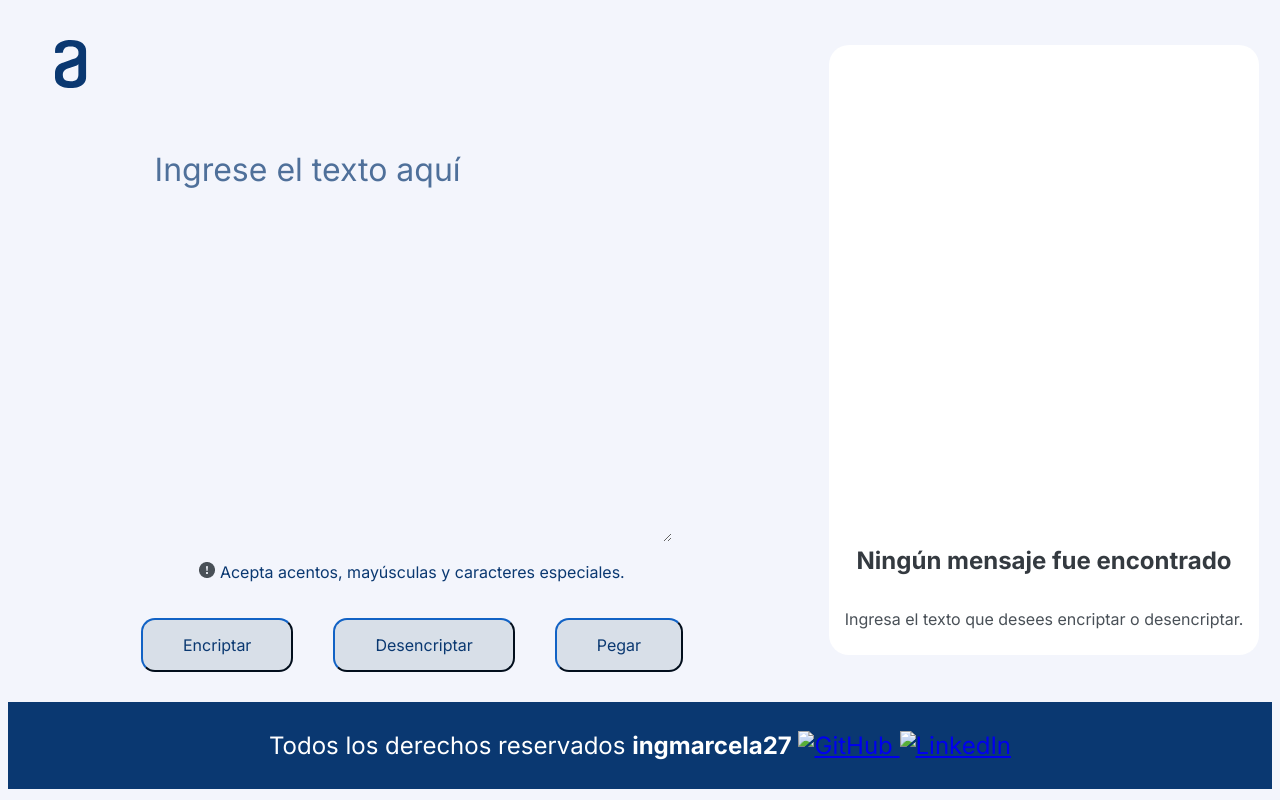
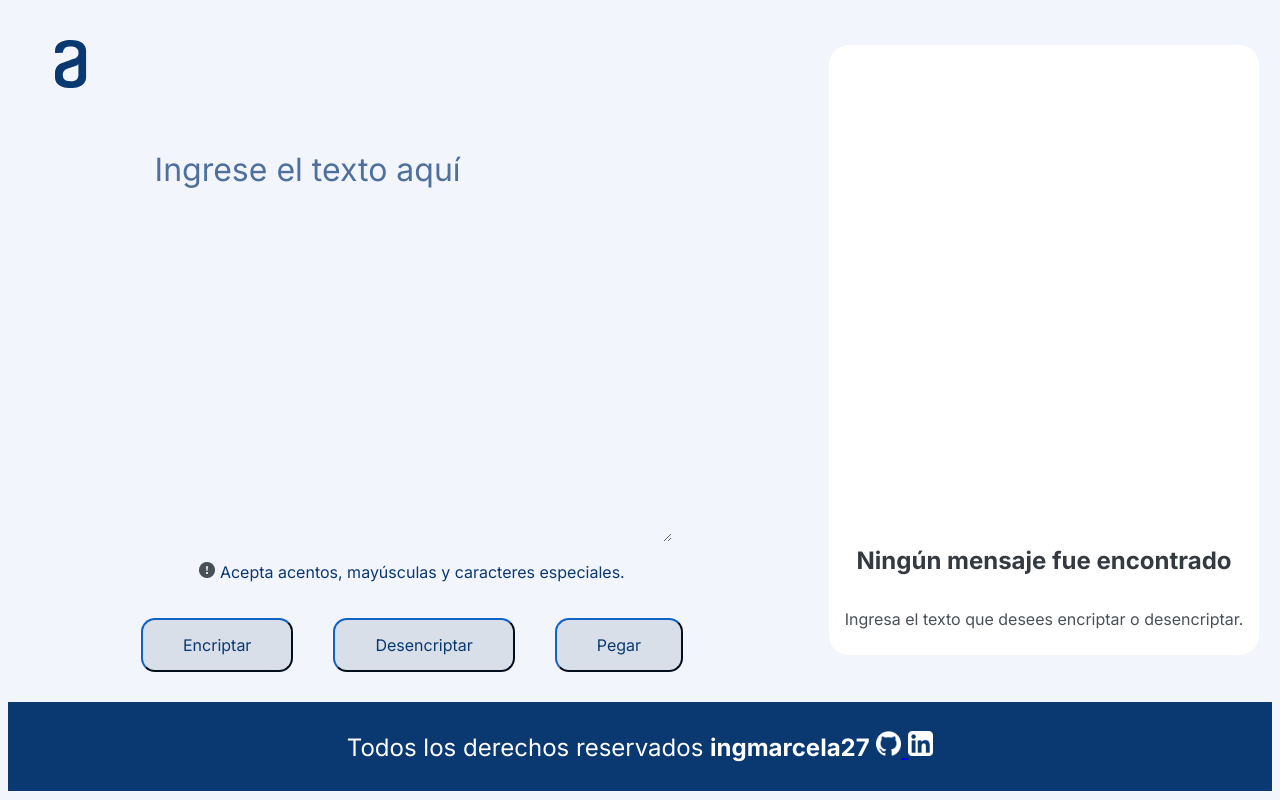
Before and after one commit to ingmarcela27/-ChallengeOneLogicaLatam, a plain HTML site: page index.htm in a window 1280 px wide. Drawn offline with Linux system fonts and the light colour scheme; the site is published under a folder, as on GitHub Pages, so addresses that start at the root find nothing.

Commit message:
Correccion Iconos-redes

```diff
--- a/index.htm
+++ b/index.htm
@@ -51,10 +51,10 @@
             <p>Todos los derechos reservados
                 <a href="mailto:ingmarcela27@gmail.com" class="link">ingmarcela27</a>
                 <a href="https://github.com/ingmarcela27" target="_blank">
-                    <img src="/images/github.png" alt="GitHub" class="redes">
+                    <img src="images/github.png" alt="GitHub" class="redes">
                 </a>
                 <a href="https://www.linkedin.com/in/ingrid-marcela-vargas-rodr%C3%ADguez-88940b167/" target="_blank">
-                    <img src="/images/linkedin.png" alt="LinkedIn" class="redes">
+                    <img src="images/linkedin.png" alt="LinkedIn" class="redes">
                 </a>
             </p>
         </div>
```
